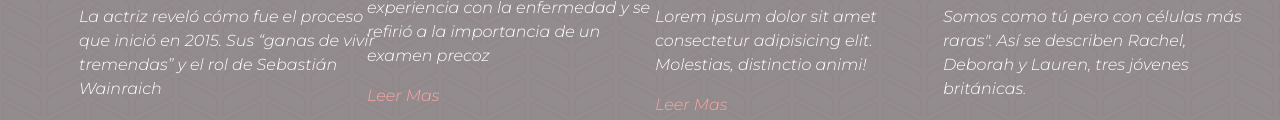
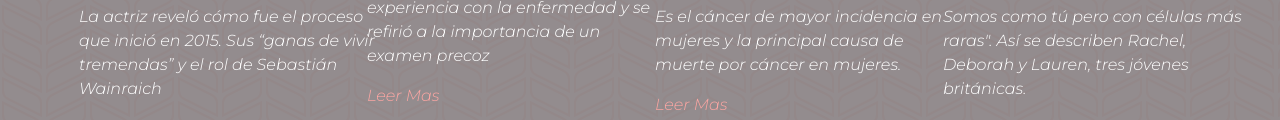
Before and after one commit to yamirayts/proyectoFinal, a website: page index.html in a window 1280 px wide. Shown: the part 1867-1987 px from the top of the page. Drawn offline with nearby package versions, Linux system fonts and the light colour scheme.

Commit message:
agrego texto notas

```diff
--- a/index.html
+++ b/index.html
@@ -149,7 +149,7 @@
                   Concientización sobre el Cáncer de Mama:
               </h3>
               <p class="notaTarjeta__parrafo">
-                  Lorem ipsum dolor sit amet consectetur adipisicing elit. Molestias, distinctio animi!
+                Es el cáncer de mayor incidencia en mujeres y la principal causa de muerte por cáncer en mujeres.
               </p>
               <a class="notaTarjeta__links" href="./views/nota4.html">
                   Leer Mas
```
Also changed, not shown: views/nota1.html (+1 -1 lines), views/nota2.html (+1 -1 lines), views/nota3.html (+1 -1 lines), views/nota4.html (+1 -1 lines).
